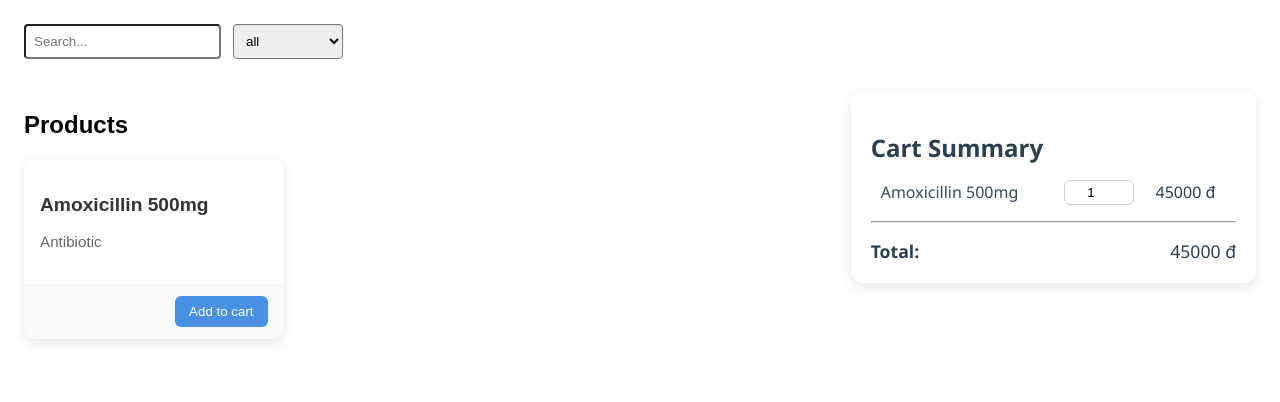
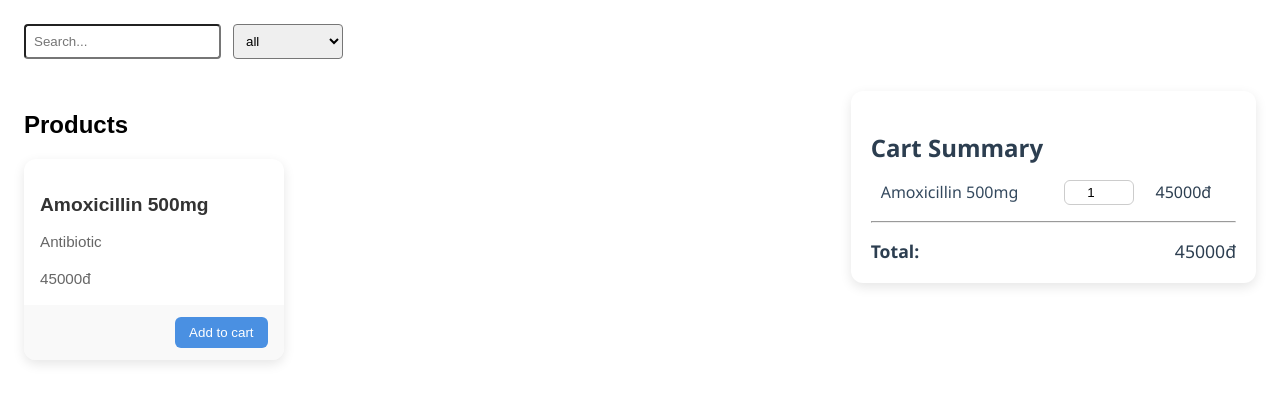
Before and after one commit to thipm196/Task1, a React (Vite) app: page / in a window 1280 px wide. Both pictures are taken after a click on the button "Add to cart". Shown: the top 402 px of the page. Built offline with nearby package versions, Linux system fonts and the light colour scheme.

Commit message:
refactor code & update readme

```diff
--- /dev/null
+++ b/src/components/Cart/CartItem.tsx
@@ -0,0 +1,31 @@
+import { memo, type ChangeEvent } from "react";
+import style from "./style.module.css";
+import type { ICartItem } from "../../types";
+interface Props{
+    item: ICartItem,
+    updateCartItem: (item: ICartItem) => void
+}
+
+const CartItem = memo(({ item, updateCartItem }: Props) => {
+  const handleChange = (e: ChangeEvent<HTMLInputElement>, item : ICartItem) => {
+    const value = parseInt(e.target.value);
+    if( typeof value === 'number' && !Number.isNaN(value)  && value >= 0){
+      updateCartItem({...item, qty: value})
+    }
+  }
+  return (
+    <li className={style['cart-item']}>
+        <span className={style['item-name']}>{item.name}</span>
+        <input
+            type="number"
+            min="0"
+            max="99"
+            value={item.qty}
+            onChange={(e) => handleChange(e, item)}
+        />
+        <span className={style['item-price']}>{(item.price * item.qty)}đ</span>
+    </li>
+  );
+})
+
+export default CartItem;
--- a/src/components/Cart/CartSummary.tsx
+++ b/src/components/Cart/CartSummary.tsx
@@ -1,41 +1,24 @@
-import { memo, type ChangeEvent } from "react";
+import { memo } from "react";
 import style from "./style.module.css";
-import type { CartItem } from "../../types";
+import type { ICartItem } from "../../types";
+import CartItem from "./CartItem";
 interface Props{
-    items: CartItem[],
-    updateCartItem: (item: CartItem) => void
+    items: ICartItem[],
+    updateCartItem: (item: ICartItem) => void
 }
 
 const CartSummary = memo(({ items, updateCartItem = () => void 0 }: Props) => {
   const total = items.reduce((sum, item) => sum + item.price * item.qty, 0);
 
-  const handleChange = (e: ChangeEvent<HTMLInputElement>, item : CartItem) => {
-    const value = parseInt(e.target.value);
-    if( typeof value === 'number' && !Number.isNaN(value)  && value >= 0){
-      updateCartItem({...item, qty: value})
-    }
-  }
   return (
     <div className={style['cart-summary']}>
       <h2>Cart Summary</h2>
       <ul>
-        {items.map(item => (
-          <li key={item.id} className={style['cart-item']}>
-            <span className={style['item-name']}>{item.name}</span>
-            <input
-              type="number"
-              min="0"
-              max="99"
-              value={item.qty}
-              onChange={(e) => handleChange(e, item)}
-            />
-            <span className={style['item-price']}>{(item.price * item.qty)} đ</span>
-          </li>
-        ))}
+        {items.map(item => <CartItem item={item} updateCartItem={updateCartItem}/>)}
       </ul>
       <hr />
       <div className={style['cart-total']}>
-        <strong>Total:</strong> <span>{total} đ</span>
+        <strong>Total:</strong> <span>{total}đ</span>
       </div>
     </div>
   );
--- /dev/null
+++ b/src/components/Cart/index.ts
@@ -0,0 +1,2 @@
+import CartSummary from './CartSummary';
+export default CartSummary
--- a/src/components/ProductList/ProductCard.tsx
+++ b/src/components/ProductList/ProductCard.tsx
@@ -1,9 +1,9 @@
 import { memo } from "react"
 import style from "./style.module.css";
-import type { Product } from "../../types"
+import type { IProduct } from "../../types"
 
 interface Props {
-  item: Product,
+  item: IProduct,
   onClickAddToCart?: () => void
 }
 
@@ -14,6 +14,7 @@ const ProductCard = memo(({ item, onClickAddToCart = () => void 0} : Props) => {
       <div className={style['card-body']}>
         <h3 className={style['card-title']}>{item.name}</h3>
         <p className={style['card-text']}>{item.category}</p>
+        <span className={style['card-text']}>{item.price}đ</span>
       </div>
       <div className={style['card-footer']}>
        <button onClick={() => onClickAddToCart()}>Add to cart</button>
--- a/src/components/ProductList/ProductList.tsx
+++ b/src/components/ProductList/ProductList.tsx
@@ -1,11 +1,11 @@
 import { memo } from "react";
-import type { Product } from "../../types";
+import type { IProduct } from "../../types";
 import ProductCard from "./ProductCard";
 import style from "./style.module.css";
 
 interface Props {
-  items: Product[],
-  addToCart: (item: Product) => void
+  items: IProduct[],
+  addToCart: (item: IProduct) => void
 }
 
 const ProductList = memo(({items, addToCart }: Props) => {
--- a/src/hooks/useCart.ts
+++ b/src/hooks/useCart.ts
@@ -1,9 +1,9 @@
 import { useCallback, useState } from "react";
-import type { CartItem, Product } from "../types";
+import type { ICartItem, IProduct } from "../types";
 
 export function useCart() {
-    const [cart, setCart] = useState<CartItem[]>([]);
-    const addToCart = useCallback((product: Product) => {
+    const [cart, setCart] = useState<ICartItem[]>([]);
+    const addToCart = useCallback((product: IProduct) => {
         setCart((prev) => {
         const index = prev.findIndex((item) => item.id === product.id);
         if (index !== -1) {
@@ -15,7 +15,7 @@ export function useCart() {
         });
     },[]);
 
-    const updateCartItem = useCallback((cartItem: CartItem) => {
+    const updateCartItem = useCallback((cartItem: ICartItem) => {
         setCart((prev) => {
         const index = prev.findIndex((item) => item.id === cartItem.id);
         if (index !== -1) {
--- a/src/types.ts
+++ b/src/types.ts
@@ -1,4 +1,4 @@
-export interface Product {
+export interface IProduct {
     id: number,
     name: string,
     price: number,
@@ -6,6 +6,6 @@ export interface Product {
     isPrescription: boolean,
 }
 
-export interface CartItem extends Product{
+export interface ICartItem extends IProduct{
     qty: number,
 }
```
Also changed, not shown: 1 other file (tests, documents, lock files or other folders).
